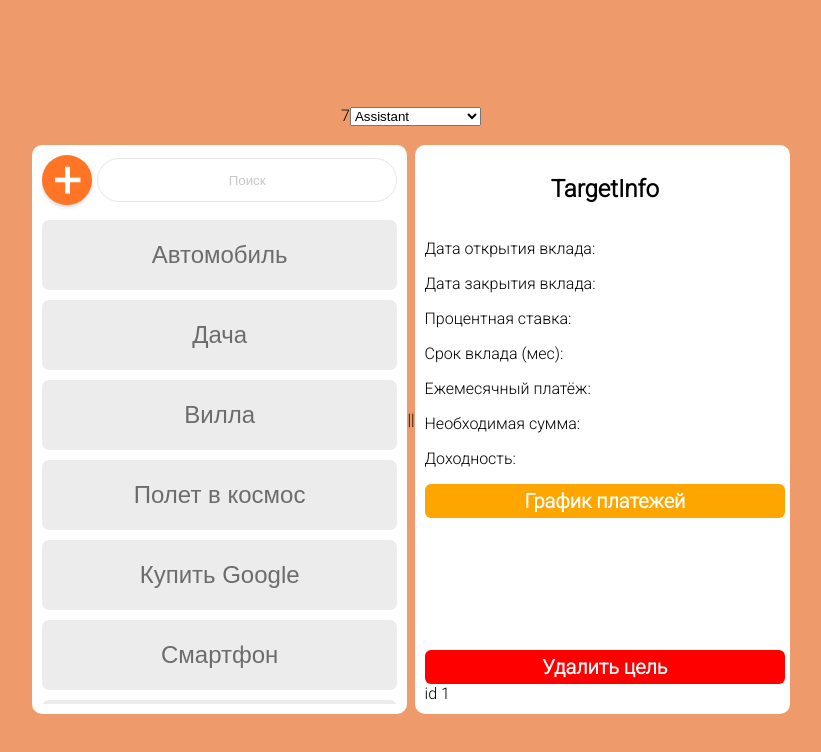
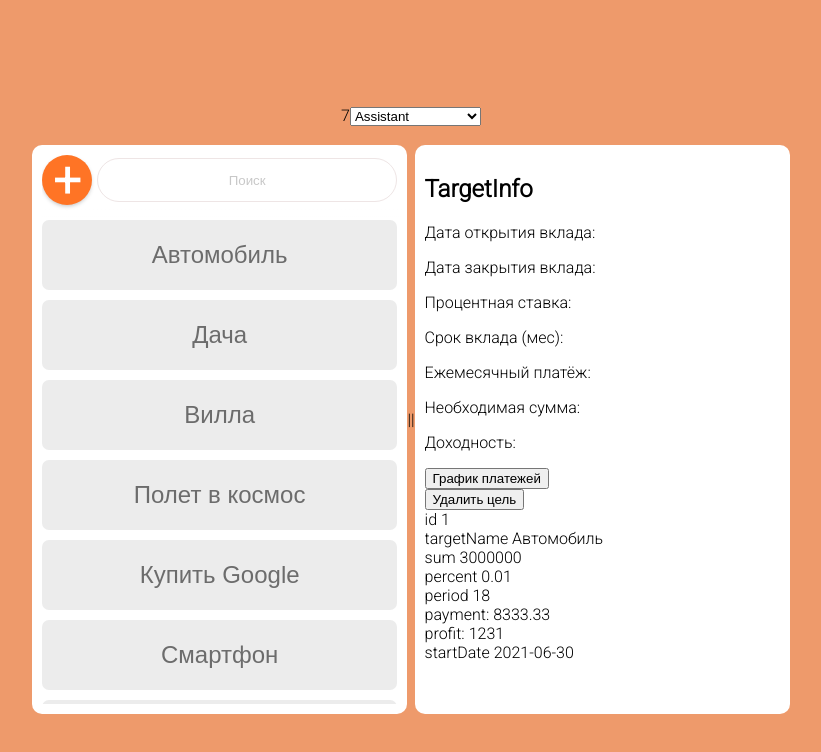
Before and after one commit to Maxim-BC/project_moneybox, a React (Create React App) app: page / in a window 1280 px wide. Both pictures are taken after a click on the button "Автомобиль". Shown: the top 752 px of the page, without its empty margins (229-1050 px from the left). Built offline with nearby package versions, Linux system fonts and the light colour scheme.

Commit message:
Revert "Добавление CSS для Targetinfo"
This reverts commit 1f052e41f98ca5e5ad94453503ccb2d867b67128.

```diff
--- a/src/components/Assistant.css
+++ b/src/components/Assistant.css
@@ -31,39 +31,3 @@
   width: 40%;
   height: 40%;
 }
-
-.name-heading {
-    display: flex;
-    justify-content: center;
-}
-
-.down-page {
-    height: 200px;
-    display: flex;
-    flex-direction: column;
-    justify-content: space-between;
-}
-
-.orange-btn {
-    background-color: orange;
-    border: none;
-    border-radius: 6px;
-    color: white;
-    font-family: Roboto;
-    font-size: 20px;
-    font-weight: bold;
-    padding: 5px;
-    width: 100%;
-}
-
-.red-btn {
-    background-color: red;
-    border: none;
-    border-radius: 6px;
-    color: white;
-    font-family: Roboto;
-    font-size: 20px;
-    font-weight: bold;
-    padding: 5px;
-    width: 100%;
-}
```
Lines whose indentation alone changed are shown as unchanged.
